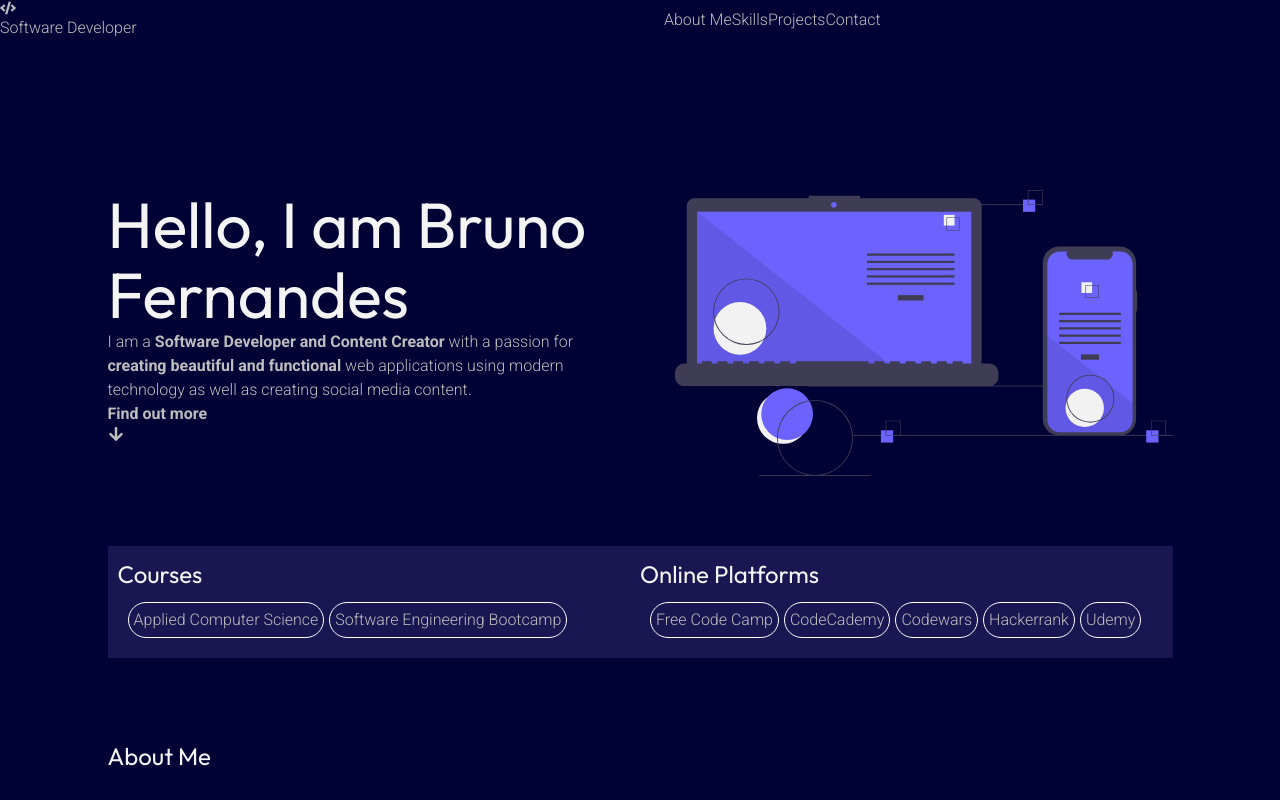
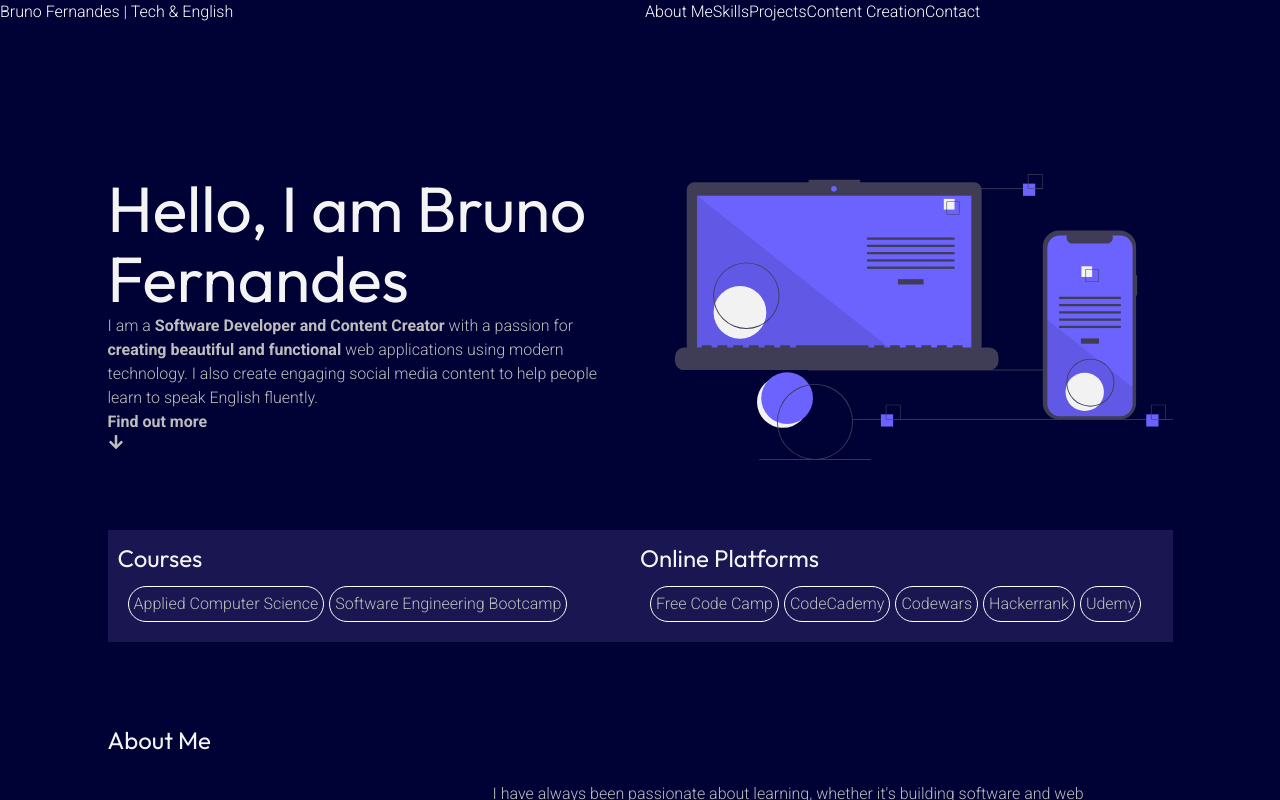
Before and after one commit to brunoFernandes21/2024-dev-portfolio, a React (Vite) app: page / in a window 1280 px wide. Built offline with nearby package versions, Linux system fonts and the light colour scheme.

Commit message:
Add a new section, make changes to include content creation

```diff
--- a/src/App.jsx
+++ b/src/App.jsx
@@ -6,7 +6,7 @@ import AboutMe from "./components/AboutMe";
 import Skills from "./components/Skills";
 import Projects from "./components/Projects";
 import Contact from "./components/Contact";
-
+import ContentCreation from "./components/ContentCreation";
 
 const App = () => {
   const [showNav, setShowNav] = useState(false);
@@ -16,7 +16,6 @@ const App = () => {
       <div className="mobile__bg__circle absolute top-[-190px] left-[10px] opacity-50 blur-3xl w-[300px] h-[300px] rounded-full bg-[#8d8dda] -z-20"></div>
       <div className="mobile__bg__circle absolute top-[610px] right-[0px]  opacity-50  blur-3xl w-[150px] h-[150px] rounded-full bg-[#ABD9D9] -z-20 "></div>
 
-
       <div className="desktop__bg__circle absolute top-[-450px] left-[100px] opacity-50 blur-3xl w-[600px] h-[600px] rounded-full bg-[#ABD9D9] -z-20"></div>
       <div className="desktop__bg__circle absolute top-[510px] right-[0px] opacity-50  blur-3xl w-[200px] h-[200px] rounded-full bg-[#8d8dda] -z-20 "></div>
 
@@ -25,9 +24,10 @@ const App = () => {
       <section className="main__content">
         <Hero />
         <AboutMe />
-        <Skills/>
-        <Projects/>
-        <Contact/>
+        <Skills />
+        <Projects />
+        <ContentCreation />
+        <Contact />
       </section>
     </main>
   );
--- a/src/components/AboutMe.jsx
+++ b/src/components/AboutMe.jsx
@@ -1,4 +1,3 @@
-
 const AboutMe = () => {
   return (
     <section id="about" className="about__me">
@@ -6,24 +5,29 @@ const AboutMe = () => {
       <div className="about__content">
         <div className="about__text">
           <p>
-            I am <strong>passionate about learning</strong> in general and{" "}
-            <strong>building Software and Web Applications</strong>. I studied
-            Computer Science at The University of Leeds and recently did a Boot-camp
-            in Software Engineering at Northcoders.
+            I have always been passionate about learning, whether it&apos;s
+            building software and web applications or mastering new skills. I
+            studied Computer Science at the University of Leeds and recently
+            completed a Software Engineering Bootcamp at Northcoders to sharpen
+            my skills.
           </p>
           <p>
-            My goal is to become a{" "}
-            <strong>successful Software Developer</strong>. In 5 years I see
-            myself working as a Full Stack Software Developer. 15 years ago I
-            was living on an Island and could hardly introduce myself in English
-            and today I am an aspiring Software Developer in England. This is
-            mind blowing!
+            My goal is to become a successful Full Stack Software Developer.
+            It&apos;s incredible to think that 15 years ago, I was living on an
+            island, barely able to introduce myself in English—yet today,
+            I&apos;m pursuing a tech career in England. That journey still
+            amazes me!
           </p>
           <p>
-            <strong>Teaching myself English</strong> has been my greatest
-            achievement, as it has unlocked doors to opportunities and enabled
-            me to achieve things that I could not have done otherwise. Dreams do
-            come true when you believe it and work hard.
+            Teaching myself English has been my greatest achievement. It opened
+            doors to opportunities I never imagined possible and shaped the
+            person I am today. Because of this, I&apos;m passionate about
+            helping others on their English learning journey. I run a YouTube
+            channel, &apos;English with Bruno McDowell,&apos; where I share
+            practical tips, lessons, and advice to help learners improve their
+            English skills in a fun and engaging way. If there&apos;s one thing
+            I&apos;ve learned, it&apos;s this: dreams do come true when you
+            believe in them and put in the work.
           </p>
         </div>
 
--- a/src/components/Contact.jsx
+++ b/src/components/Contact.jsx
@@ -1,6 +1,3 @@
-import { FaGithub, FaLinkedin } from "react-icons/fa";
-import { Link } from "react-router-dom";
-
 const Contact = () => {
   return (
     <section id="contact" className="contact relative ">
@@ -8,13 +5,13 @@ const Contact = () => {
         <h2>Contact</h2>
         <div className="contact__info mt-10 shadow-sm bg-slate-900 shadow-white">
           <p>If you would like to get in touch</p>
-          <p className=" mt-2">
+          <p className="mt-2">
             Drop me an email at <strong>brunoaf1523@gmail.com</strong>
           </p>
         </div>
       </div>
 
-      <div className=" contact__socials gap-4">
+      {/* <div className=" contact__socials gap-4">
         <h2>Socials</h2>
         <div className="socials__icons flex gap-4">
           <Link to="https://github.com/brunoFernandes21" target="_blank">
@@ -27,7 +24,7 @@ const Contact = () => {
             <FaLinkedin className="text-2xl" />
           </Link>
         </div>
-      </div>
+      </div> */}
     </section>
   );
 };
--- /dev/null
+++ b/src/components/ContentCreation.jsx
@@ -0,0 +1,52 @@
+import { FaYoutube, FaTiktok } from "react-icons/fa";
+
+import { Link } from "react-router-dom";
+
+const ContentCreation = () => {
+  return (
+    <section id="content-creation" className="content__creation">
+      <h2>Content Creation</h2>
+      <div className="mt-8">
+        <p>
+          Beyond software development, I am also passionate about helping people
+          improve their English communication skills. <br /> I create engaging
+          content on YouTube (English with Bruno McDowell) and TikTok, where I
+          share:
+        </p>
+        <br />
+        <p>
+          1 - Practical English lessons to help learners sound natural and
+          confident. <br /> 2 - Pronunciation tips to refine fluency. Real-life
+          conversations and expressions that learners can use every day. <br />{" "}
+          3 - Common mistakes to avoid when speaking English.
+        </p>
+        <br />
+        <div className="flex flex-col lg-flex-row gap-4">
+          <p>
+            My goal is to make English learning fun, accessible, and practical
+            for learners worldwide.
+          </p>
+          <div className="flex gap-4">
+            <Link href="https://www.youtube.com/@BrunoMCDowell" target="_blank">
+              <FaYoutube
+                size={22}
+                className="hover:text-slate-200 transition-all ease-in-out duration-200 hover:scale-125"
+              />
+            </Link>
+            <Link
+              href="https://www.tiktok.com/@englishwithbrunomcdowell"
+              target="_blank"
+            >
+              <FaTiktok
+                size={22}
+                className="hover:text-slate-200 transition-all ease-in-out duration-200 hover:scale-125"
+              />
+            </Link>
+          </div>
+        </div>
+      </div>
+    </section>
+  );
+};
+
+export default ContentCreation;
--- a/src/components/Header.jsx
+++ b/src/components/Header.jsx
@@ -1,21 +1,20 @@
-import { FaCode } from "react-icons/fa";
-import { FaGithub, FaLinkedin } from "react-icons/fa";
+import { FaGithub, FaLinkedin, FaYoutube } from "react-icons/fa";
 import { GiHamburgerMenu } from "react-icons/gi";
 import MobileNavigation from "./MobileNavigation";
 import { Link } from "react-router-dom";
 
 const Header = ({ showNav, setShowNav }) => {
-  const downloadCV = () => {
-    fetch("Bruno Fernandes CV.pdf").then((response) => {
-      response.blob().then((blob) => {
-        const fileURL = window.URL.createObjectURL(blob);
-        let alink = document.createElement("a");
-        alink.href = fileURL;
-        alink.download = "Bruno-Developer CV.pdf";
-        alink.click();
-      });
-    });
-  };
+  // const downloadCV = () => {
+  //   fetch("Bruno Fernandes CV.pdf").then((response) => {
+  //     response.blob().then((blob) => {
+  //       const fileURL = window.URL.createObjectURL(blob);
+  //       let alink = document.createElement("a");
+  //       alink.href = fileURL;
+  //       alink.download = "Bruno-Developer CV.pdf";
+  //       alink.click();
+  //     });
+  //   });
+  // };
 
   return (
     <nav
@@ -23,40 +22,32 @@ const Header = ({ showNav, setShowNav }) => {
       className={`header__container h-20 ${showNav ? "show__nav" : ""}`}
     >
       <section className="logo flex items-center gap-2">
-        <FaCode className="text-4xl" />
-        <h1 className="text-xl font-bold">Software Developer</h1>
+        <h1 className="text-xl font-bold">Bruno Fernandes | Tech & English</h1>
       </section>
 
       <ul className="desktop__navigation__links flex justify-center items-center gap-8">
-        <li className="text-lg hover:text-slate-500 transition ease-in-out cursor-pointer font-bold">
-          <a
-            href="#about"
-            className="transition duration-150 ease-in hover:text-slate-400"
-          >
+        <li className="text-lg hover:text-slate-400  transition ease-in-out duration-150 cursor-pointer font-bold">
+          <a href="#about">
             <span>About Me</span>
           </a>
         </li>
-        <li className="text-lg hover:text-slate-500 transition ease-in-out cursor-pointer font-bold">
-          <a
-            href="#skills"
-            className="transition duration-150 ease-in hover:text-slate-400"
-          >
+        <li className="text-lg hover:text-slate-400 transition ease-in-out duration-150 cursor-pointer font-bold">
+          <a href="#skills">
             <span>Skills</span>
           </a>
         </li>
-        <li className="text-lg hover:text-slate-500 transition ease-in-out cursor-pointer font-bold">
-          <a
-            href="#projects"
-            className="transition duration-150 ease-in hover:text-slate-400"
-          >
+        <li className="text-lg hover:text-slate-400  transition ease-in-out duration-150 cursor-pointer font-bold">
+          <a href="#projects">
             <span>Projects</span>
           </a>
         </li>
-        <li className="text-lg hover:text-slate-500 transition ease-in-out cursor-pointer font-bold">
-          <a
-            href="#contact"
-            className="transition duration-150 ease-in hover:text-slate-400"
-          >
+        <li className="text-lg hover:text-slate-400 transition ease-in-out duration-150 cursor-pointer font-bold">
+          <a href="#content-creation">
+            <span>Content Creation</span>
+          </a>
+        </li>
+        <li className="text-lg hover:text-slate-400 transition ease-in-out duration-150 cursor-pointer font-bold">
+          <a href="#contact">
             <span>Contact</span>
           </a>
         </li>
@@ -72,13 +63,16 @@ const Header = ({ showNav, setShowNav }) => {
 
       <section className="social__icons flex items-center gap-4">
         <Link to="https://github.com/brunoFernandes21" target="_blank">
-          <FaGithub className="text-3xl" />
+          <FaGithub className="text-3xl hover:text-slate-400 transition-all ease-in-out duration-500" />
         </Link>
         <Link
           to="https://linkedin.com/in/bruno-fernandes-879b0725a"
           target="_blank"
         >
-          <FaLinkedin className="text-3xl" />
+          <FaLinkedin className="text-3xl hover:text-slate-400 transition-all ease-in-out duration-500" />
+        </Link>
+        <Link to="https://www.youtube.com/@BrunoMCDowell" target="_blank">
+          <FaYoutube className="text-3xl hover:text-slate-400 transition-all ease-in-out duration-500" />
         </Link>
       </section>
 
--- a/src/components/Hero.jsx
+++ b/src/components/Hero.jsx
@@ -15,8 +15,8 @@ const Hero = () => {
         <p className="mt-6">
           I am a <strong>Software Developer and Content Creator</strong> with a
           passion for <strong>creating beautiful and functional</strong> web
-          applications using modern technology as well as creating social media
-          content.
+          applications using modern technology. I also create engaging social
+          media content to help people learn to speak English fluently.
         </p>
         <button className="flex items-center gap-2 mt-6 text-md md:text-lg lg:text-xl p-3 px-6 md:p-3 md:px-6 text-slate-100 bg-gradient-to-b from-[#3700ff] to-black rounded-full">
           <strong>
--- a/src/index.css
+++ b/src/index.css
@@ -64,6 +64,7 @@ body {
   display: flex;
   justify-content: space-between;
   align-items: center;
+  color: white;
   padding: 0px 10px;
 }
 
@@ -163,7 +164,6 @@ nav .close__nav {
   padding: 10px;
 }
 
-
 .online__platforms {
   display: flex;
   justify-content: flex-start;
@@ -171,7 +171,8 @@ nav .close__nav {
   gap: 5px;
   padding: 10px;
 }
-.online__platforms > p, .courses > p {
+.online__platforms > p,
+.courses > p {
   border: 1px solid white;
   padding: 5px;
   border-radius: 10px;
@@ -235,8 +236,19 @@ nav .close__nav {
   min-width: 100%;
 }
 
+/* CONTENT CREATION  */
+.content__creation {
+  margin-top: 60px;
+}
+
+.content__creation > h2 {
+  font-family: var(--all-headings);
+  color: var(--heading-color);
+  font-size: var(--other-heading-mobile);
+}
+
 /* Contact section  */
- h2 {
+h2 {
   font-family: var(--all-headings);
   color: var(--heading-color);
   font-size: var(--other-heading-mobile);
@@ -248,9 +260,7 @@ nav .close__nav {
 
 .contact__info {
   padding: 20px;
-  border-radius: 20px;
 }
-
 
 .contact__socials {
   display: flex;
@@ -328,7 +338,8 @@ nav .close__nav {
     padding: 10px;
   }
 
-  .online__platforms > p, .courses > p {
+  .online__platforms > p,
+  .courses > p {
     border: 1px solid white;
     padding: 5px;
     border-radius: 50px;
@@ -348,7 +359,7 @@ nav .close__nav {
     margin-top: 24px;
     padding: 0px 10px 0px 0px;
   }
-   .about__text > p {
+  .about__text > p {
     margin-top: 24px;
   }
 
@@ -394,7 +405,10 @@ nav .close__nav {
   }
   .projects__slider > .project__cards {
     min-width: 420px;
-
+  }
+  /* CONTENT CREATION SECTION  */
+  .content__creation {
+    margin-top: 80px;
   }
 
   /* CONTACT SECTION  */
@@ -416,7 +430,6 @@ nav .close__nav {
 
   .contact__info {
     padding: 20px;
-    border-radius: 20px;
     margin-left: 40px;
   }
 
@@ -425,10 +438,8 @@ nav .close__nav {
     flex-direction: column;
     align-items: flex-start;
     margin-top: 0;
-
   }
   .contact__socials > .socials__icons {
     padding: 20px 20px 20px 0;
-
   }
 }
```
